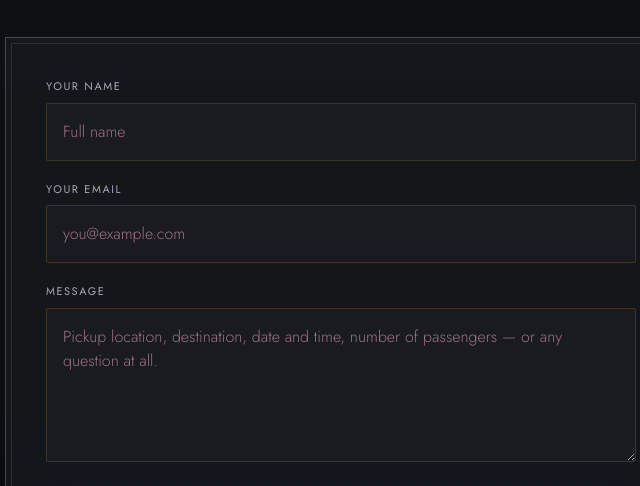
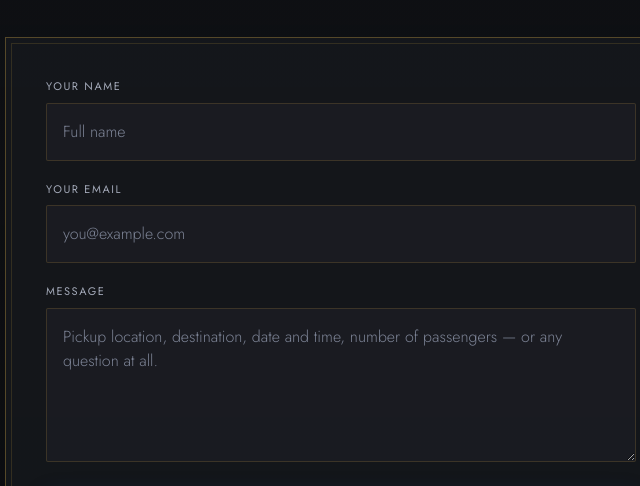
Before and after one commit to abduljabar5/MSP-Chauffeur-Service, a website: page contact.html in a window 1280 px wide. Shown: the part 2236-2722 px from the top of the page, 299-939 px from the left. Drawn offline with nearby package versions, Linux system fonts and the light colour scheme.

Commit message:
Fix leftover mauve placeholder color in inputs

```diff
--- a/site.css
+++ b/site.css
@@ -223,7 +223,7 @@ body {
     font-weight: 300;
     transition: border-color 0.3s ease, box-shadow 0.3s ease;
 }
-.input-luxury::placeholder { color: #9c7280; }
+.input-luxury::placeholder { color: #7c8395; }
 .input-luxury:focus {
     outline: none;
     border-color: rgba(36, 63, 143, 0.65);
```
Also changed, not shown: .playwright-mcp/page-2026-09-26T23-21-34-943Z.yml (added).
